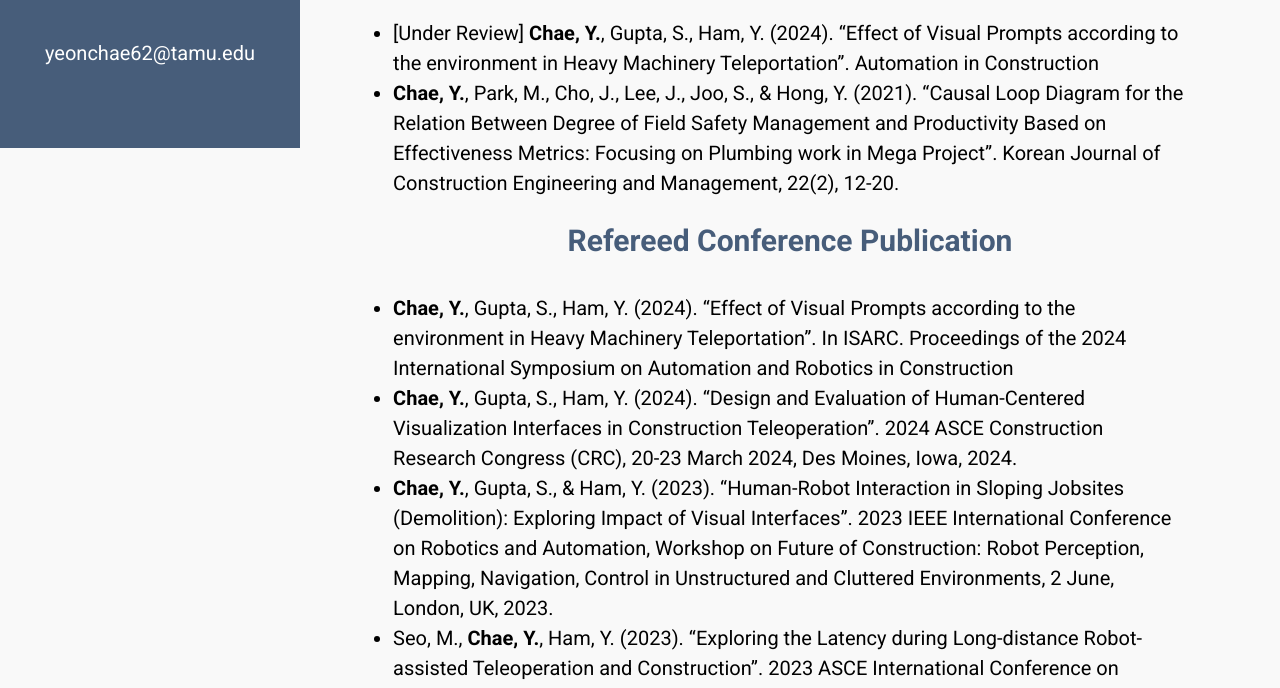
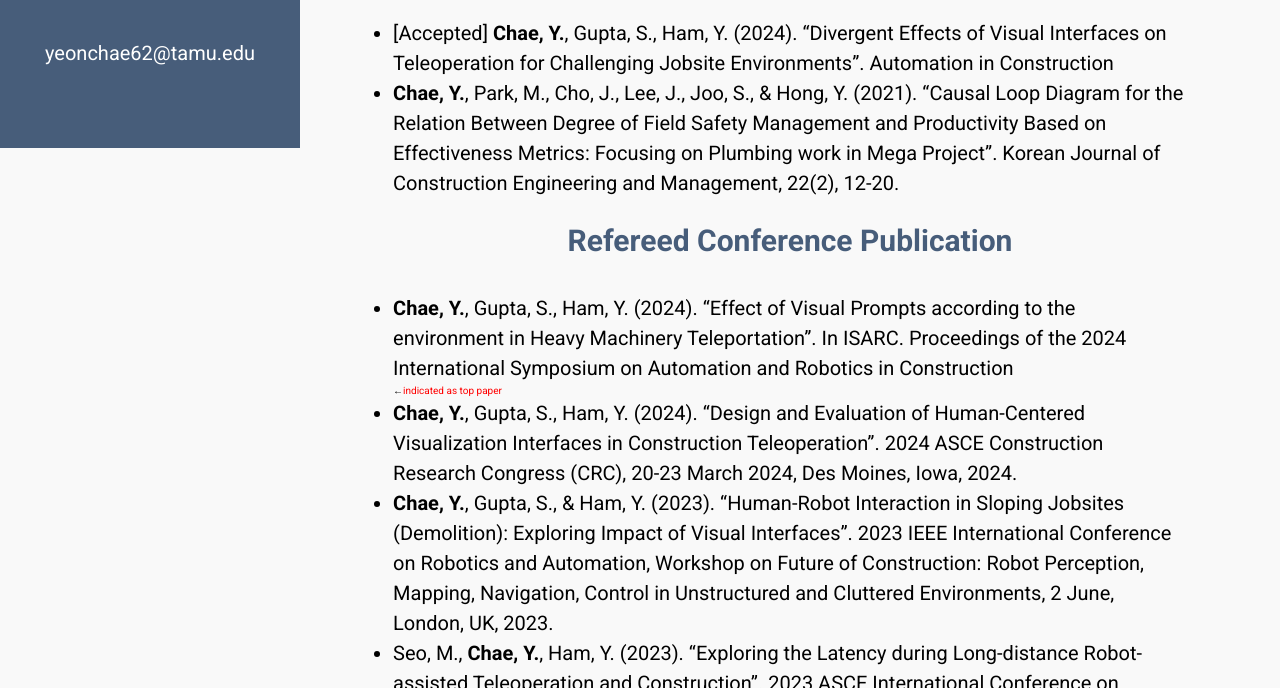
Before and after one commit to yeonchae62/homepage, a plain HTML site: page index.html in a window 1280 px wide. Shown: the part 652-1340 px from the top of the page. Drawn offline with Linux system fonts and the light colour scheme; a script that the page names is missing.

Commit message:
Update index.html

```diff
--- a/index.html
+++ b/index.html
@@ -62,14 +62,14 @@
 
         <h2>Refereed Journal Publication</h2>
         <ul>
-            <li>[Under Review] <strong><strong>Chae, Y.</strong></strong>, Gupta, S., Ham, Y. (2024). “Effect of Visual Prompts according to the environment in Heavy Machinery Teleportation”. Automation in Construction</li>
+            <li>[Accepted] <strong><strong>Chae, Y.</strong></strong>, Gupta, S., Ham, Y. (2024). “Divergent Effects of Visual Interfaces on Teleoperation for Challenging Jobsite Environments”. Automation in Construction</li>
             <li><strong>Chae, Y.</strong>, Park, M., Cho, J., Lee, J., Joo, S., & Hong, Y. (2021). “Causal Loop Diagram for the Relation Between Degree of Field Safety Management and Productivity Based on Effectiveness Metrics: Focusing on Plumbing work in Mega Project”. Korean Journal of Construction Engineering and Management, 22(2), 12-20.</li>
 
         </ul>
 
         <h2>Refereed Conference Publication</h2>
         <ul>
-            <li><strong>Chae, Y.</strong>, Gupta, S., Ham, Y. (2024). “Effect of Visual Prompts according to the environment in Heavy Machinery Teleportation”. In ISARC. Proceedings of the 2024 International Symposium on Automation and Robotics in Construction</li>
+            <li><strong>Chae, Y.</strong>, Gupta, S., Ham, Y. (2024). “Effect of Visual Prompts according to the environment in Heavy Machinery Teleportation”. In ISARC. Proceedings of the 2024 International Symposium on Automation and Robotics in Construction</li>  ←<span style="color:red">indicated as top paper</span>
             <li><strong>Chae, Y.</strong>, Gupta, S., Ham, Y. (2024). “Design and Evaluation of Human-Centered Visualization Interfaces in Construction Teleoperation”. 2024 ASCE Construction Research Congress (CRC), 20-23 March 2024, Des Moines, Iowa, 2024.</li>
             <li><strong>Chae, Y.</strong>, Gupta, S., & Ham, Y. (2023). “Human-Robot Interaction in Sloping Jobsites (Demolition): Exploring Impact of Visual Interfaces”. 2023 IEEE International Conference on Robotics and Automation, Workshop on Future of Construction: Robot Perception, Mapping, Navigation, Control in Unstructured and Cluttered Environments, 2 June, London, UK, 2023.</li>
             <li>Seo, M., <strong>Chae, Y.</strong>, Ham, Y. (2023). “Exploring the Latency during Long-distance Robot-assisted Teleoperation and Construction”. 2023 ASCE International Conference on Computing in Civil Engineering (i3CE), 25-28 June, Corvallis, OR, 2023.</li>
```
